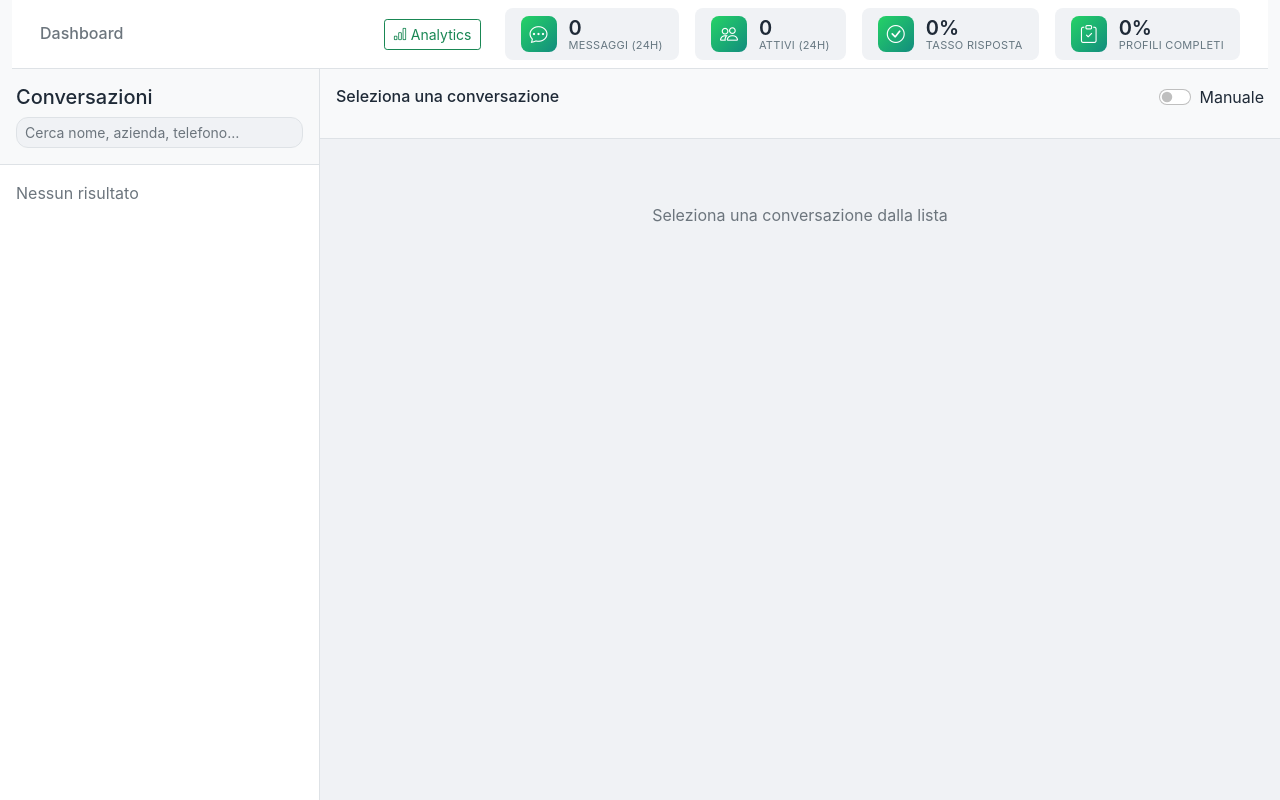
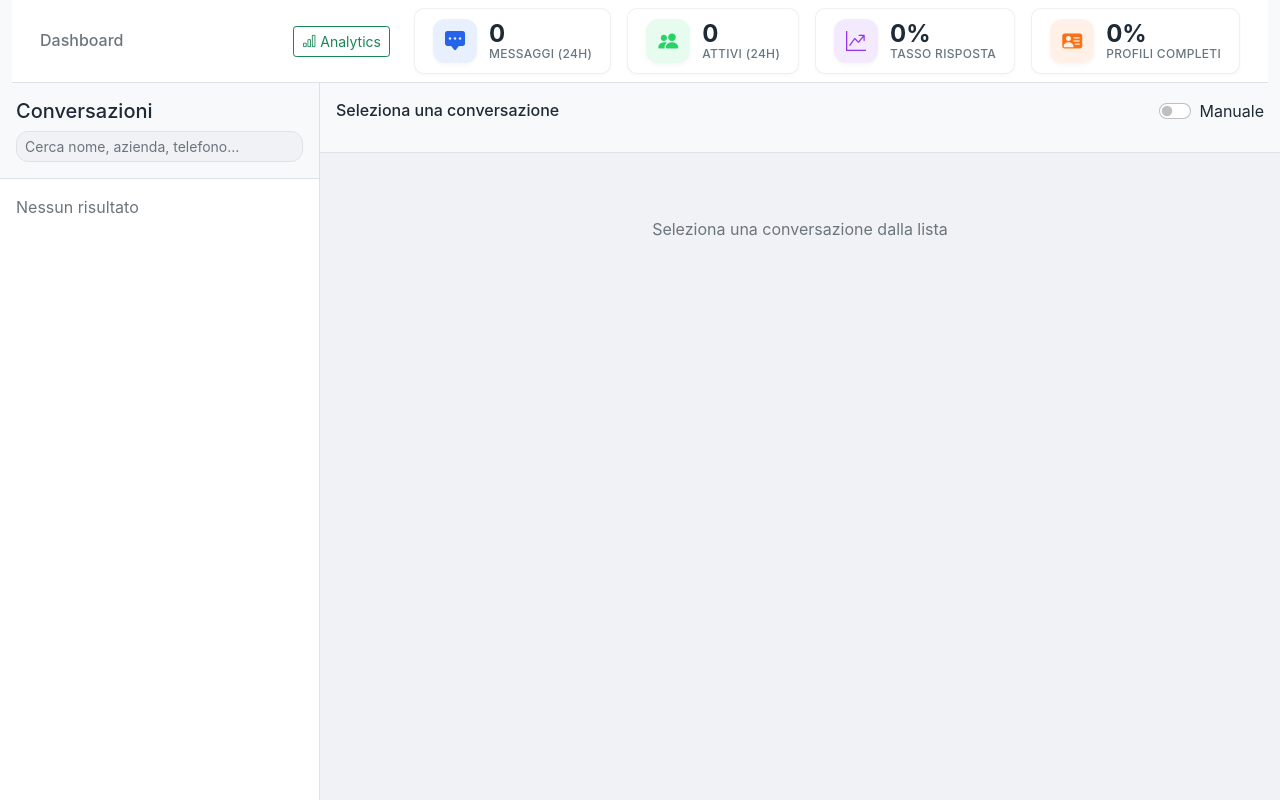
Before and after one commit to matdac12/whatsapp_test01, a Flask app: page /dashboard in a window 1280 px wide. Run offline with Flask 3, Linux system fonts and the light colour scheme; data that the repository does not hold is empty; some libraries are stand-ins or nearby versions.

Commit message:
Modernize KPI cards with 2025 design aesthetic
- Replace outline icons with filled variants for modern visual weight
  - Messages: bi-chat-square-dots-fill (Blue theme)
  - Active: bi-people-fill (Green theme)
  - Response Rate: bi-graph-up-arrow (Purple theme)
  - Profiles: bi-person-vcard-fill (Orange theme)

- Remove harsh 90s gradient, use soft color tints instead
  - Each KPI now has unique color identity (Blue/Green/Purple/Orange)
  - Soft 10% opacity backgrounds replace solid gradients
  - Colored icons instead of white-on-gradient

- Enhance card design with professional depth
  - Add subtle borders and shadows (not gimmicky)
  - Larger icon containers (36px → 44px)
  - Softer rounded corners (8px → 12px)
  - Better hover effects with lift and shadow

- Improve typography for readability
  - Values: 20px → 24px, weight 600 → 700
  - Labels: 11px → 12px, add font-weight 500

- Upgrade Bootstrap Icons from 1.7.2 to 1.11.3
  - Fixes missing bi-person-vcard-fill icon
  - Access to all modern icon variants
  - Bump CSS cache version to v=8

- Fix layout height calculation (60px → 80px)
  - Accounts for taller KPI cards
  - Prevents message input box from being cut off

Result: Clean, modern 2025 SaaS dashboard aesthetic - no more 80s vibes

🤖 Generated with [Claude Code](https://claude.com/claude-code)

Co-Authored-By: Claude <noreply@anthropic.com>

```diff
--- a/static/style.css
+++ b/static/style.css
@@ -605,29 +605,54 @@ body, html {
     display: flex;
     align-items: center;
     gap: 12px;
-    padding: 8px 16px;
-    background: var(--panel-soft);
-    border-radius: 8px;
+    padding: 10px 18px;
+    background: var(--panel);
+    border: 1px solid rgba(0, 0, 0, 0.06);
+    border-radius: 10px;
+    box-shadow: 0 1px 3px rgba(0, 0, 0, 0.04);
     transition: all 0.2s ease;
     cursor: default;
 }
 
 .kpi-card:hover {
-    background: var(--hover);
-    transform: translateY(-1px);
-    box-shadow: var(--shadow-sm);
+    transform: translateY(-2px);
+    box-shadow: 0 4px 12px rgba(0, 0, 0, 0.08);
+    border-color: rgba(0, 0, 0, 0.1);
 }
 
 .kpi-icon {
     display: flex;
     align-items: center;
     justify-content: center;
-    width: 36px;
-    height: 36px;
-    background: linear-gradient(135deg, var(--brand), var(--accent));
-    border-radius: 8px;
-    color: white;
-    font-size: 18px;
+    width: 44px;
+    height: 44px;
+    background: rgba(37, 211, 102, 0.1);
+    border-radius: 12px;
+    color: var(--brand);
+    font-size: 20px;
+    box-shadow: 0 2px 4px rgba(0, 0, 0, 0.04);
+    transition: all 0.2s ease;
+}
+
+/* Individual color themes for each KPI */
+.kpi-card:nth-child(1) .kpi-icon {
+    background: rgba(37, 99, 235, 0.1);
+    color: #2563eb;
+}
+
+.kpi-card:nth-child(2) .kpi-icon {
+    background: rgba(37, 211, 102, 0.1);
+    color: #25d366;
+}
+
+.kpi-card:nth-child(3) .kpi-icon {
+    background: rgba(147, 51, 234, 0.1);
+    color: #9333ea;
+}
+
+.kpi-card:nth-child(4) .kpi-icon {
+    background: rgba(249, 115, 22, 0.1);
+    color: #f97316;
 }
 
 .kpi-content {
@@ -637,14 +662,15 @@ body, html {
 }
 
 .kpi-value {
-    font-size: 20px;
-    font-weight: 600;
+    font-size: 24px;
+    font-weight: 700;
     color: var(--text);
     line-height: 1;
 }
 
 .kpi-label {
-    font-size: 11px;
+    font-size: 12px;
+    font-weight: 500;
     color: var(--muted);
     text-transform: uppercase;
     letter-spacing: 0.3px;
@@ -658,21 +684,21 @@ body, html {
     }
 
     .kpi-card {
-        padding: 6px 12px;
+        padding: 8px 14px;
     }
 
     .kpi-icon {
-        width: 32px;
-        height: 32px;
-        font-size: 16px;
+        width: 40px;
+        height: 40px;
+        font-size: 18px;
     }
 
     .kpi-value {
-        font-size: 18px;
+        font-size: 20px;
     }
 
     .kpi-label {
-        font-size: 10px;
+        font-size: 11px;
     }
 }
 
--- a/templates/analytics.html
+++ b/templates/analytics.html
@@ -5,8 +5,8 @@
     <meta name="viewport" content="width=device-width, initial-scale=1.0">
     <title>Analytics - WhatsApp Bot</title>
     <link href="https://cdn.jsdelivr.net/npm/bootstrap@5.1.3/dist/css/bootstrap.min.css" rel="stylesheet">
-    <link rel="stylesheet" href="https://cdn.jsdelivr.net/npm/bootstrap-icons@1.7.2/font/bootstrap-icons.css">
-    <link rel="stylesheet" href="/static/style.css?v=7">
+    <link rel="stylesheet" href="https://cdn.jsdelivr.net/npm/bootstrap-icons@1.11.3/font/bootstrap-icons.css">
+    <link rel="stylesheet" href="/static/style.css?v=8">
     <script src="https://cdn.jsdelivr.net/npm/chart.js@4.4.0/dist/chart.umd.min.js"></script>
     <style>
         /* Override dashboard styles to allow scrolling */
--- a/templates/dashboard.html
+++ b/templates/dashboard.html
@@ -5,8 +5,8 @@
     <meta name="viewport" content="width=device-width, initial-scale=1.0">
     <title>WhatsApp Bot Dashboard</title>
     <link href="https://cdn.jsdelivr.net/npm/bootstrap@5.1.3/dist/css/bootstrap.min.css" rel="stylesheet">
-    <link rel="stylesheet" href="https://cdn.jsdelivr.net/npm/bootstrap-icons@1.7.2/font/bootstrap-icons.css">
-    <link rel="stylesheet" href="/static/style.css?v=7">
+    <link rel="stylesheet" href="https://cdn.jsdelivr.net/npm/bootstrap-icons@1.11.3/font/bootstrap-icons.css">
+    <link rel="stylesheet" href="/static/style.css?v=8">
 </head>
 <body>
     <div class="container-fluid h-100">
@@ -27,7 +27,7 @@
                             <!-- Messages 24h KPI -->
                             <div class="kpi-card">
                                 <div class="kpi-icon">
-                                    <i class="bi bi-chat-dots"></i>
+                                    <i class="bi bi-chat-square-dots-fill"></i>
                                 </div>
                                 <div class="kpi-content">
                                     <div class="kpi-value" id="kpi-messages">-</div>
@@ -38,7 +38,7 @@
                             <!-- Active Conversations KPI -->
                             <div class="kpi-card">
                                 <div class="kpi-icon">
-                                    <i class="bi bi-people"></i>
+                                    <i class="bi bi-people-fill"></i>
                                 </div>
                                 <div class="kpi-content">
                                     <div class="kpi-value" id="kpi-active">-</div>
@@ -49,7 +49,7 @@
                             <!-- Response Rate KPI -->
                             <div class="kpi-card">
                                 <div class="kpi-icon">
-                                    <i class="bi bi-check-circle"></i>
+                                    <i class="bi bi-graph-up-arrow"></i>
                                 </div>
                                 <div class="kpi-content">
                                     <div class="kpi-value" id="kpi-response">-</div>
@@ -60,7 +60,7 @@
                             <!-- Profile Completion KPI -->
                             <div class="kpi-card">
                                 <div class="kpi-icon">
-                                    <i class="bi bi-clipboard-check"></i>
+                                    <i class="bi bi-person-vcard-fill"></i>
                                 </div>
                                 <div class="kpi-content">
                                     <div class="kpi-value" id="kpi-completion">-</div>
@@ -73,7 +73,7 @@
             </div>
         </div>
 
-        <div class="row h-100" style="height: calc(100vh - 60px) !important;">
+        <div class="row h-100" style="height: calc(100vh - 80px) !important;">
             <!-- Left Sidebar - Contact List -->
             <div class="col-md-4 col-lg-3 border-end p-0 contacts-sidebar h-100">
                 <div class="bg-light p-3 border-bottom">
```
